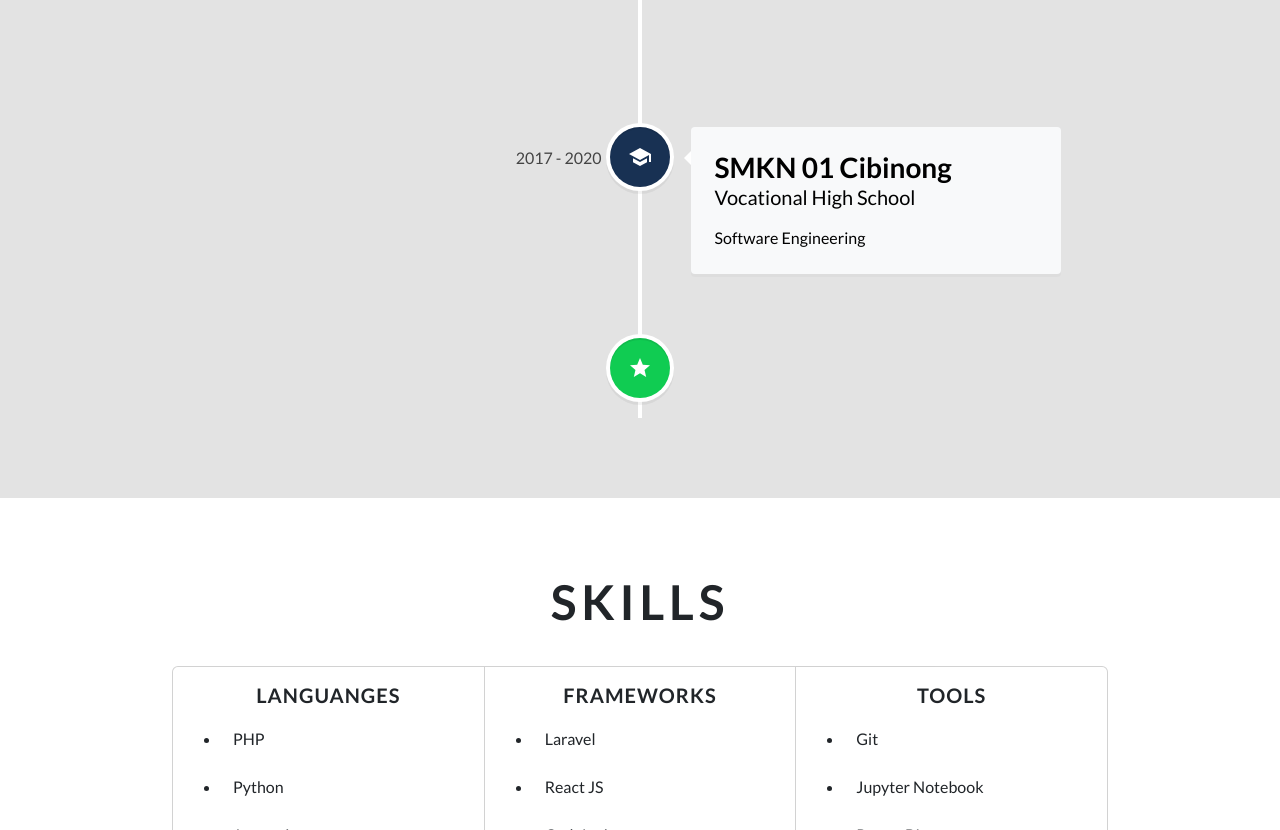
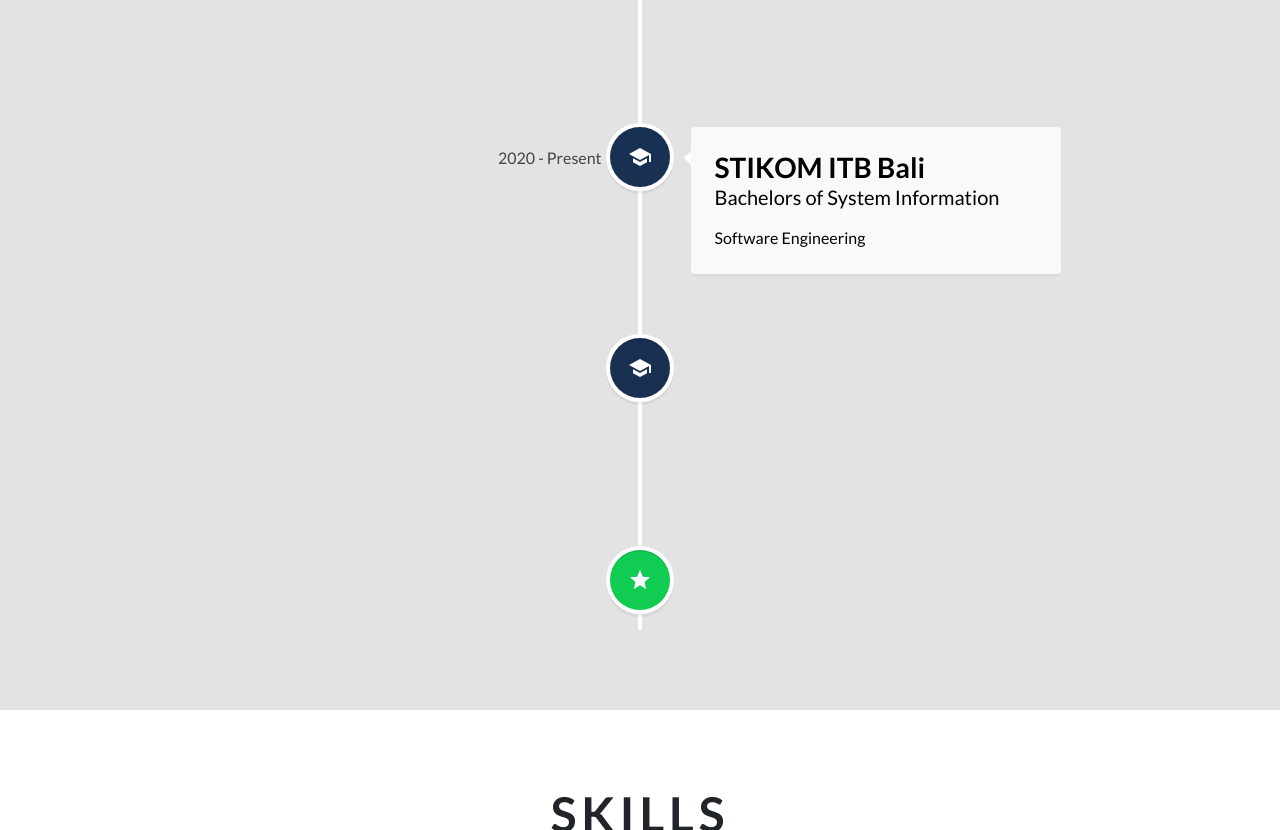
Before and after one commit to bar00ng/portfolio, a React (Create React App) app: page / in a window 1280 px wide. Shown: the part 840-1670 px from the top of the page. Built offline with nearby package versions, Linux system fonts and the light colour scheme.

Commit message:
Edit education

```diff
--- a/src/components/About/About.jsx
+++ b/src/components/About/About.jsx
@@ -11,10 +11,10 @@
       <Container>
         {/* Stack the columns on mobile by making one full-width and the other half-width */}
         <Row>
-          <Col xs={12} md={4}>
+          <Col sm={12} md={4}>
             <Image src={profileImage} fluid="true" className="about__picture" />
           </Col>
-          <Col xs={12} md={8}>
+          <Col sm={12} md={8}>
             <div>
               <h1 className="about__title">ABOUT</h1>
 
@@ -23,12 +23,13 @@
                 me <b>Dan</b>. I was born in 3<sup className="z-10">rd</sup>{" "}
                 October 2002. Currently, I live in Jakarta. I really like{" "}
                 <b>programming</b>. I've learn <b>programming</b> since high
-                school. I really looking forward to dive deeper into <b>IT</b> world.
+                school. I really looking forward to dive deeper into <b>IT</b>{" "}
+                world.
               </p>
               <p className="about__description">
                 <b>When I'm not in front of my computer screen</b>. I'm probably
-                playing <b>basketballs</b>, or learning to play <b>guitar</b> so I can be like
-                John Mayer.
+                playing <b>basketballs</b>, or learning to play <b>guitar</b> so
+                I can be like John Mayer.
               </p>
             </div>
           </Col>
--- a/src/components/EducationTimeline/EducationTimeline.jsx
+++ b/src/components/EducationTimeline/EducationTimeline.jsx
@@ -15,7 +15,7 @@
         contentStyle={{ background: "#183153", color: "#fff" }}
         dateClassName={"text-black"}
         contentArrowStyle={{ borderRight: "7px solid  #183153" }}
-        date="2020 - present"
+        date="2021 - present"
         iconStyle={{ background: "#183153", color: "#fff" }}
         icon={<School />}
       >
--- a/src/data.js
+++ b/src/data.js
@@ -1,4 +1,11 @@
 export const education = [
+  {
+    id: 12,
+    title: "Bachelors of System Information",
+    subTitle: "STIKOM ITB Bali",
+    year: "2020 - Present",
+    description: "Software Engineering",
+  },
   {
     id: 1,
     title: "Vocational High School",
```
